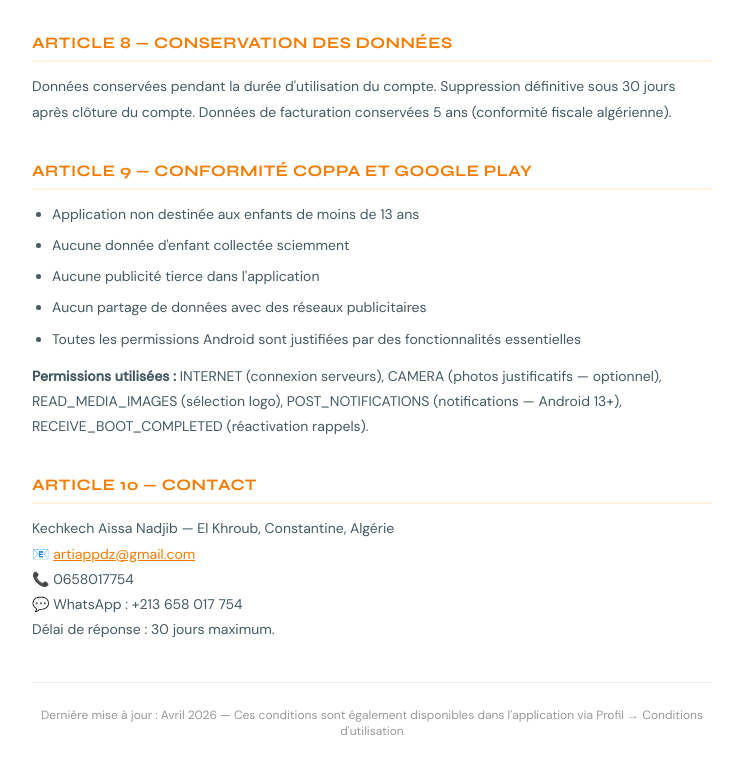
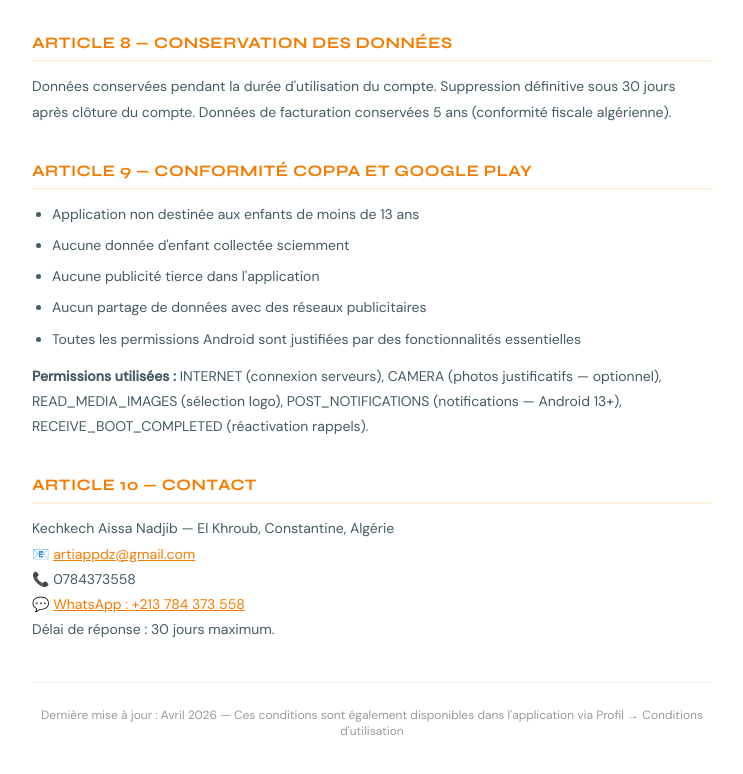
Before and after one commit to artiappdz-rgb/artiapp-landing, a plain HTML site: page index.html in a window 1280 px wide. Shown: the part 6328-7102 px from the top of the page, without its empty margins (268-1011 px from the left). Drawn offline with Linux system fonts and the light colour scheme.

Commit message:
Add files via upload

```diff
--- a/index.html
+++ b/index.html
@@ -1029,7 +1029,7 @@
       <p><strong>Kechkech Aissa Nadjib</strong><br>
       El Khroub, Constantine, Algérie<br>
       Email : artiappdz@gmail.com<br>
-      Téléphone : 0658017754</p>
+      Téléphone : 0784373558</p>
     </div>
 
     <div class="privacy-section">
@@ -1112,8 +1112,8 @@
       <p>
         Kechkech Aissa Nadjib — El Khroub, Constantine, Algérie<br>
         📧 <a href="mailto:artiappdz@gmail.com" style="color:var(--orange)">artiappdz@gmail.com</a><br>
-        📞 0658017754<br>
-        💬 WhatsApp : +213 658 017 754<br>
+        📞 0784373558<br>
+        💬 <a href="https://wa.me/213784373558" style="color:var(--orange)">WhatsApp : +213 784 373 558</a><br>
         Délai de réponse : 30 jours maximum.
       </p>
     </div>
```
